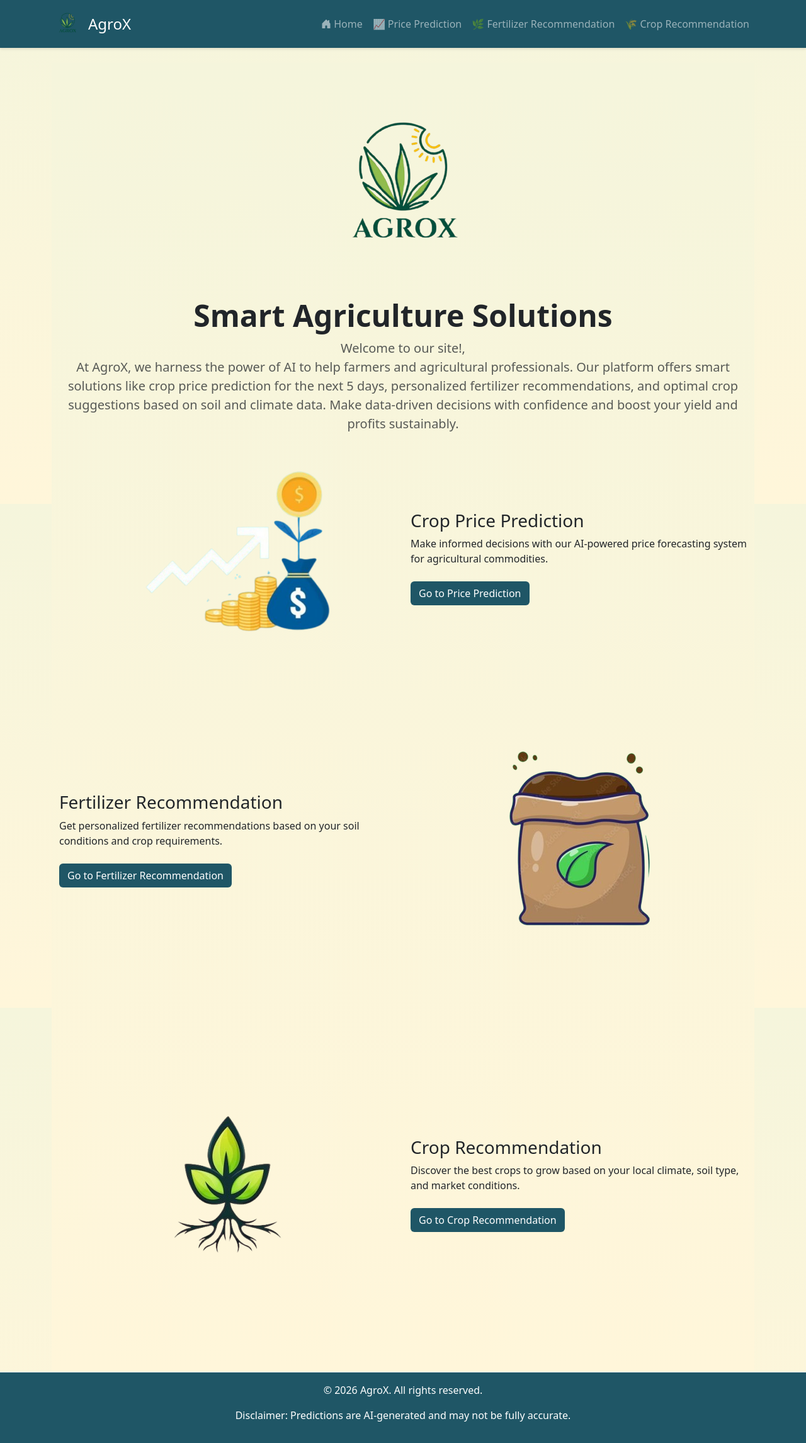
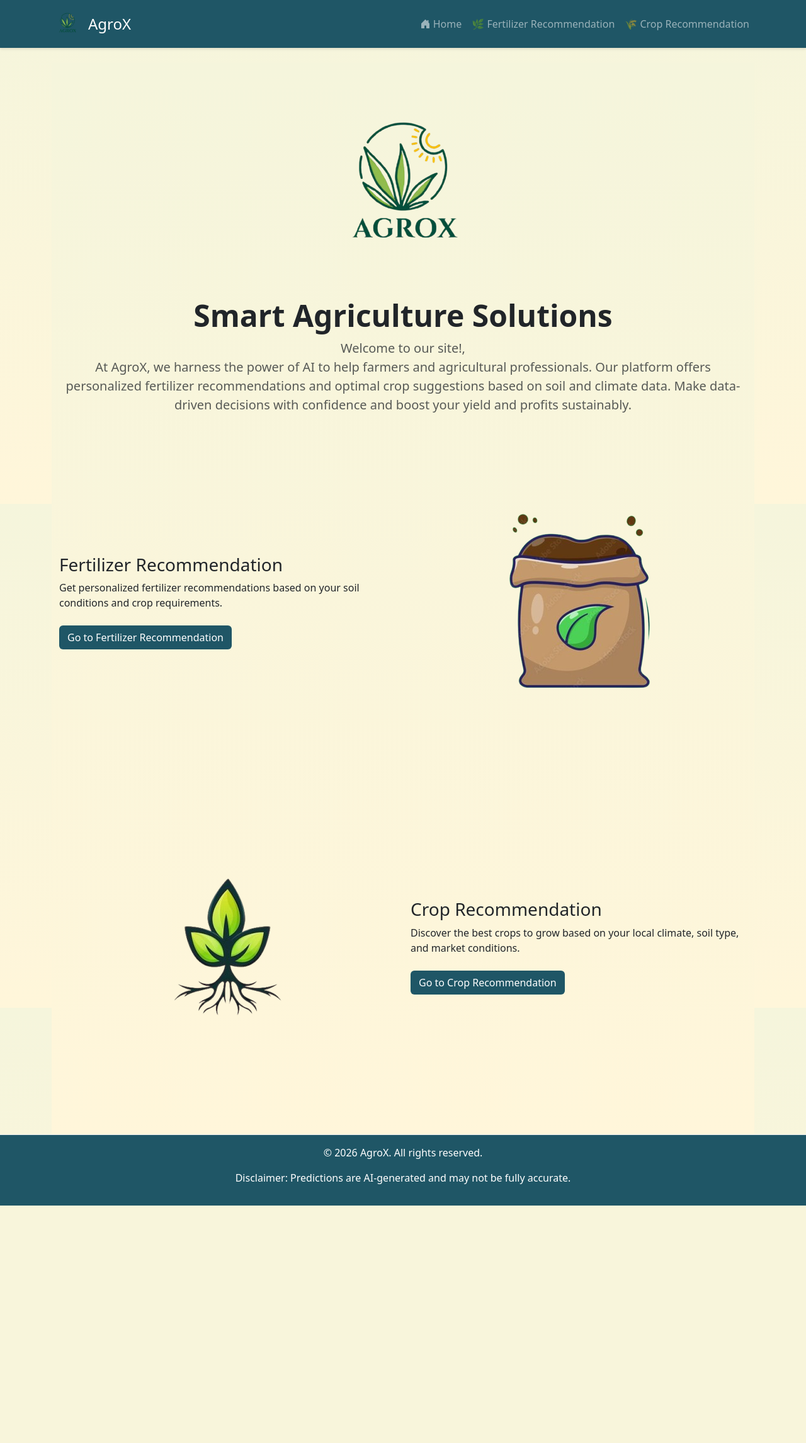
Before and after one commit to NavyaJaidka/AgroX, a Flask app: page /index in a window 1280 px wide. Shown: the whole page at 63% size. After the commit the page ends 1914 px from the top, so only its background shows below. Run offline with Flask 3, Linux system fonts and the light colour scheme.

Commit message:
Remove TensorFlow dependency and disable price prediction

````diff
--- a/app.py
+++ b/app.py
@@ -117,30 +117,6 @@ def fertilizer_recommendation():
                            soil_types=soil_types,
                            crop_types=crop_types)
 
-@app.route('/price_prediction', methods=['GET', 'POST'])
-def price_prediction():
-    if request.method == 'POST':
-        crop_name = request.form['crop_name'].strip()
-
-        # Fixed path to the CSV file
-        fixed_csv_path = 'crop_price_prediction/historical_prices.csv'
-
-        result = assistant.predict_crop_prices(crop_name, fixed_csv_path)
-
-        if isinstance(result, str):
-            flash(result, 'error')
-            return redirect(url_for('price_prediction'))
-
-        display_result = {
-            'crop_name': crop_name,
-            'predictions': result['prediction'],
-            'plot_file': result['plot_file'].replace('\\', '/')  # Ensure web-safe path
-        }
-
-        return render_template('results/price_result.html', result=display_result)
-
-    return render_template('price_predict.html')
-
 @app.route('/generate_report', methods=['GET', 'POST'])
 def generate_report():
     if request.method == 'POST':
--- a/requirements.txt
+++ b/requirements.txt
@@ -1,5 +1,4 @@
 flask
-tensorflow==2.12.0
 scikit-learn
 joblib
 numpy
--- a/setup.txt
+++ b/setup.txt
@@ -18,7 +18,7 @@ cd agricultural-assistant
 Install all necessary Python packages:
 
 ```bash
-pip install pandas numpy scikit-learn tensorflow joblib matplotlib supabase python-dotenv
+pip install pandas numpy scikit-learn joblib matplotlib supabase python-dotenv
 ```
 
 ## Step 3: Add Your Data Files
--- a/templates/base.html
+++ b/templates/base.html
@@ -103,11 +103,6 @@
         <ul class="navbar-nav ms-auto"> <!-- ms-auto added to push items to the right -->
           <li class="nav-item"><a class="nav-link" href="{{ url_for('index') }}"><i class="bi bi-house-door-fill"></i> Home</a></li>
           <li class="nav-item">
-            <a class="nav-link" href="{{ url_for('price_prediction') }}">
-              📈 Price Prediction
-            </a>
-          </li>
-          <li class="nav-item">
             <a class="nav-link" href="{{ url_for('fertilizer_recommendation') }}">
               🌿 Fertilizer Recommendation
             </a>
@@ -143,11 +138,6 @@
 
       <section class="card-group-custom">
         <div class="service-card">
-          <div class="icon-circle">📈</div>
-          <h5>Crop Price Prediction</h5>
-          <p>Make informed decisions with our AI-powered price forecasting system for agricultural commodities.</p>
-        </div>
-        <div class="service-card">
           <div class="icon-circle">🌿</div>
           <h5>Fertilizer Recommendation</h5>
           <p>Get personalized fertilizer recommendations based on your soil conditions and crop requirements.</p>
--- a/templates/index.html
+++ b/templates/index.html
@@ -11,7 +11,7 @@
     <p class="lead text-muted mb-5">
       Welcome to our site!,<br>
       At AgroX, we harness the power of AI to help farmers and agricultural professionals.
-      Our platform offers smart solutions like crop price prediction for the next 5 days, personalized fertilizer recommendations, and optimal crop suggestions based on soil and climate data.
+      Our platform offers personalized fertilizer recommendations and optimal crop suggestions based on soil and climate data.
       Make data-driven decisions with confidence and boost your yield and profits sustainably.
     </p>
 
@@ -19,17 +19,6 @@
     <div class="d-flex flex-column gap-5">
 
       <!-- Panel 1 -->
-      <div class="row align-items-center" data-aos="fade-right">
-        <div class="col-md-6">
-          <img src="{{ url_for('static', filename='price.jpg') }}" class="img-fluid" style="border: none; box-shadow: none;" alt="Price Prediction">
-        </div>
-        <div class="col-md-6 text-start">
-          <h3>Crop Price Prediction</h3>
-          <p>Make informed decisions with our AI-powered price forecasting system for agricultural commodities.</p>
-          <a href="{{ url_for('price_prediction') }}" class="btn mt-2" style="background-color: #1f5666; color: white;">Go to Price Prediction</a>
-        </div>
-      </div>
-
       <!-- Panel 2 -->
       <div class="row align-items-center flex-md-row-reverse" data-aos="fade-left">
         <div class="col-md-6">
````
Also changed, not shown: main.py (+7 -90 lines), README.md.
